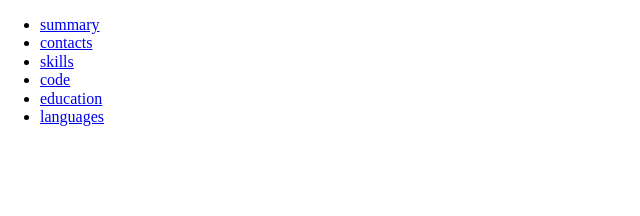
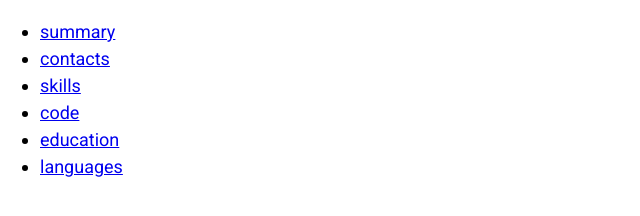
Before and after one commit to almasabdykadyr/rsschool-cv, a plain HTML site: page index.html in a window 1280 px wide. Shown: the whole page, without its empty margins (0-640 px from the left). Drawn offline with Linux system fonts and the light colour scheme.

Commit message:
feat: add basic css

```diff
--- a/assets/css/style.css
+++ b/assets/css/style.css
@@ -1,4 +1,5 @@
 @import url(normalize.css);
+@import url('https://fonts.googleapis.com/css2?family=Roboto:ital,wght@0,300;0,400;0,500;0,700;0,900;1,400;1,500;1,700;1,900&display=swap');
 
 * {
     box-sizing: border-box;
@@ -10,4 +11,17 @@ html {
 
 body {
     display: flex;
+    flex-direction: column;
+    justify-content: space-between;
+    min-height: 100vh;
+
+    font-family: 'Roboto', sans-serif;
+    font-size: 18px;
+    font-weight: 400;
+    line-height: 1.5;
 }
+
+.container {
+    max-width: 1440px;
+    margin: 0 auto;
+}
```
